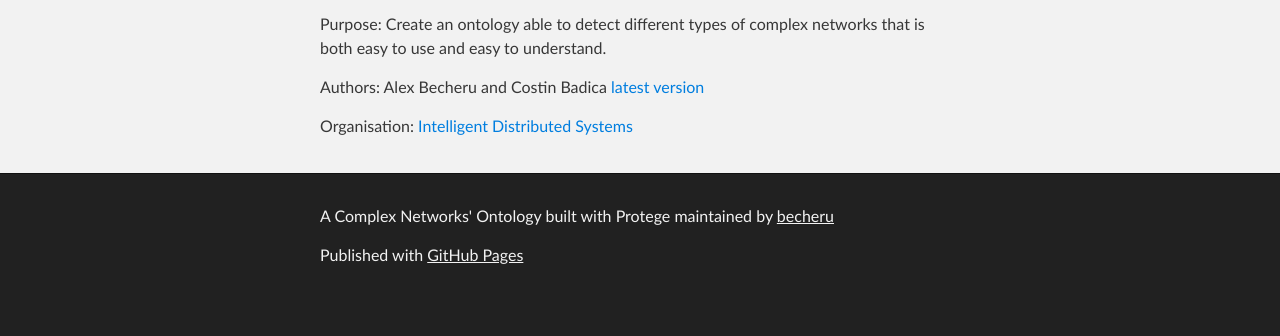
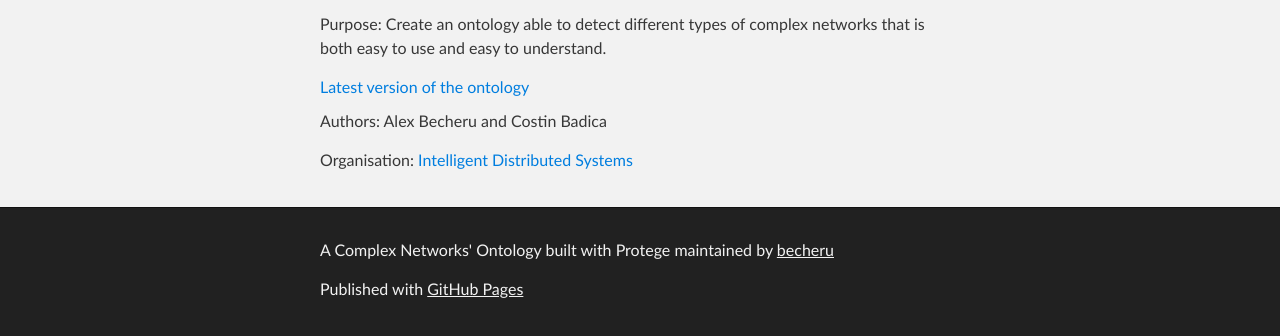
Before and after one commit to becheru/Ontology, a plain HTML site: page index.html in a window 1280 px wide. Shown: the part 378-714 px from the top of the page. Drawn offline with Linux system fonts and the light colour scheme.

Commit message:
Update index.html

```diff
--- a/index.html
+++ b/index.html
@@ -39,10 +39,11 @@
 <p>Purpose:
 Create an ontology able to detect different types of complex networks that is both easy to use and easy to understand.</p>
 
+<a href="https://raw.githubusercontent.com/becheru/Ontology/master/ComplexNetworksOntology.owl">Latest version of the ontology</a>
+
 <p>Authors:
 Alex Becheru and Costin Badica
 
-<a href="https://github.com/becheru/Ontology/master/ComplexNetworksOntology.owl">latest version</a>
 
 <p>Organisation:
 <a href="http://ids.software.ucv.ro/">Intelligent Distributed Systems</a></p>
```
